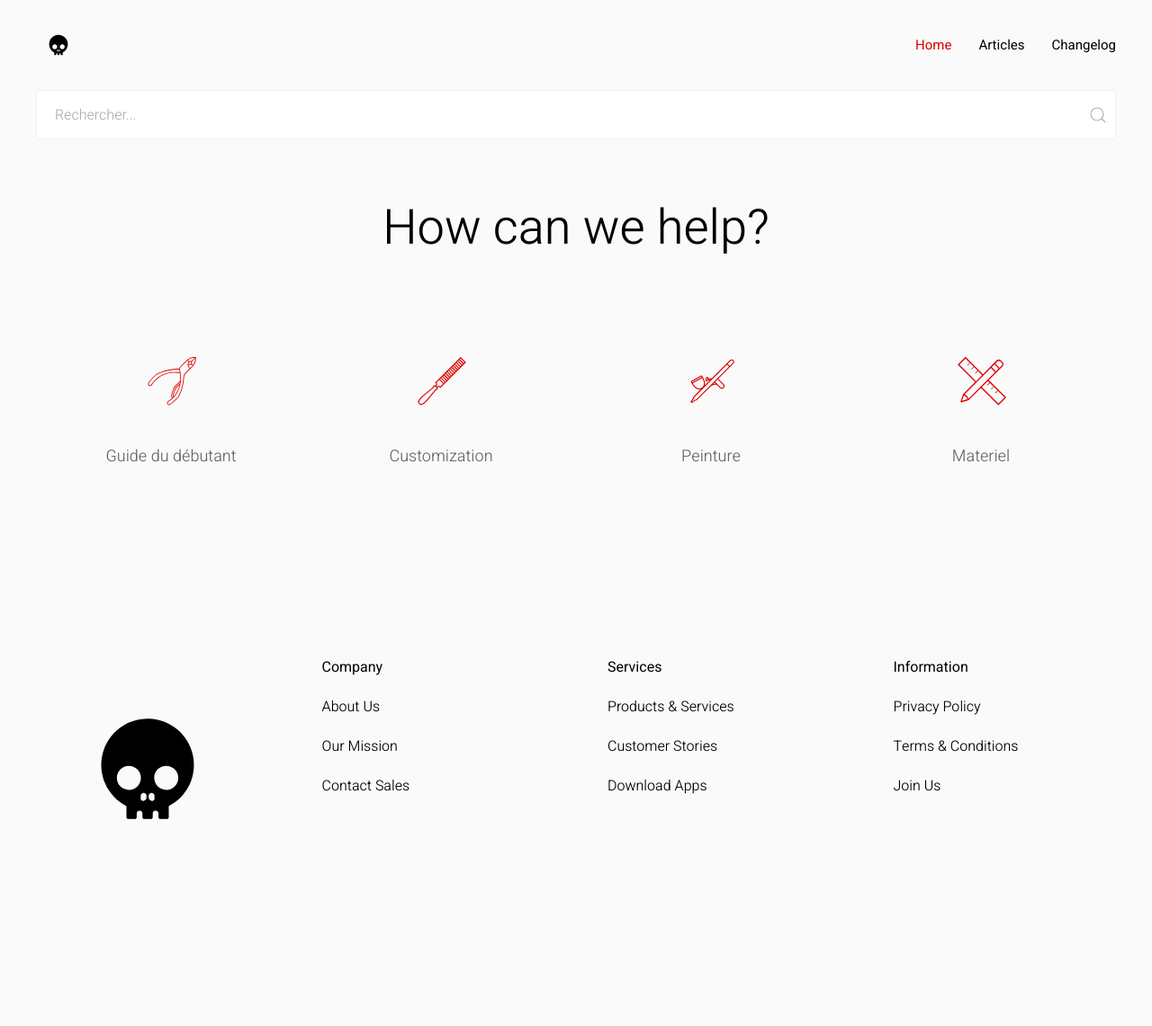
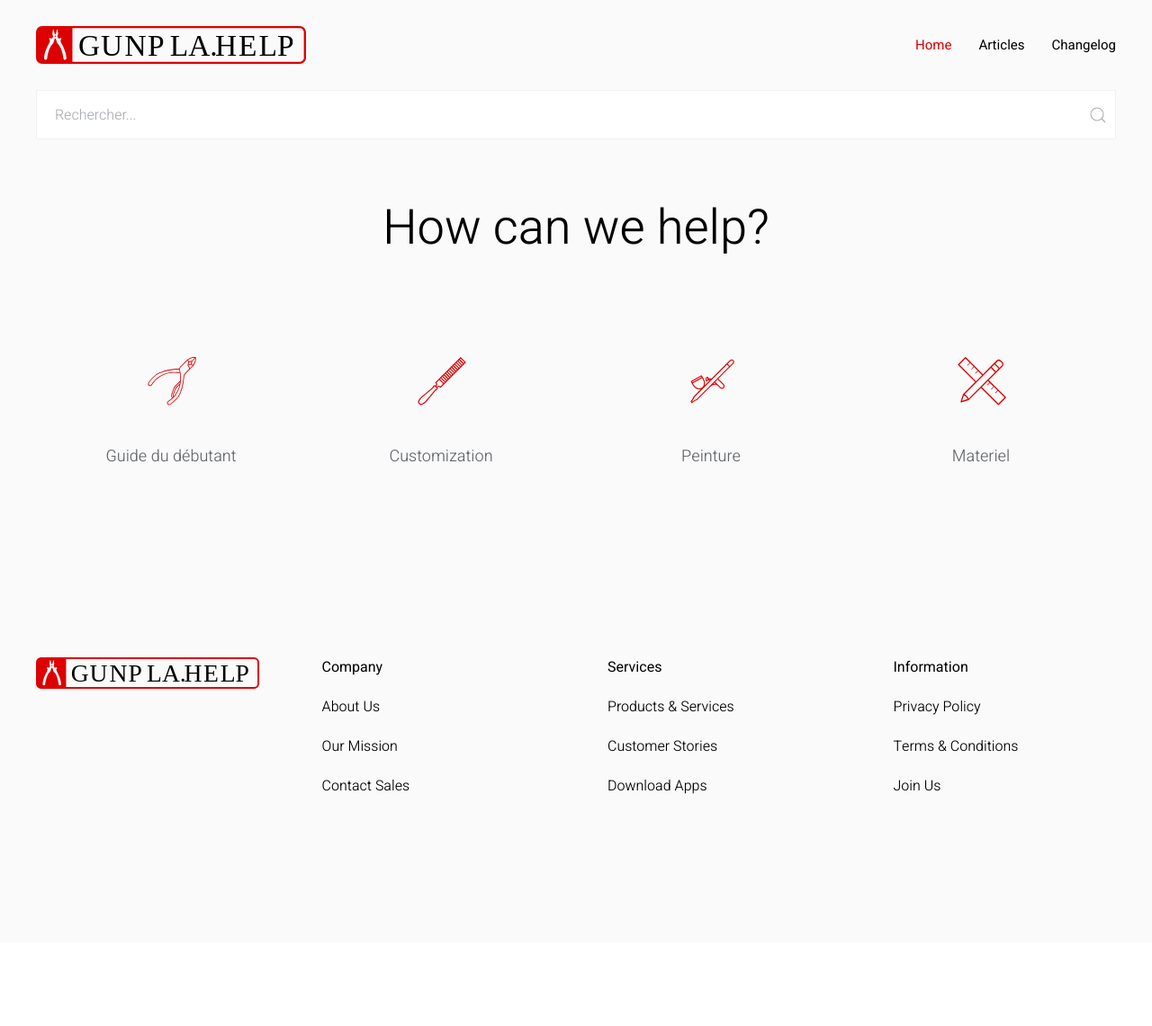
Before and after one commit to junthong/junthong.github.io, a Jekyll site: the page built from index.md, in a window 1280 px wide. Shown: the whole page at 90% size. Built offline with Jekyll 4.4.1, drawn with Linux system fonts in a browser that asks for light colours; after the commit the page ends 1048 px from its top, so only the background shows below that.

Commit message:
Added: logo, favicon and fixed translation.

```diff
--- a/_config.yml
+++ b/_config.yml
@@ -5,8 +5,8 @@
 # 'bundle exec jekyll serve'. If you change this file, please restart the server process.
 
 # Site title and description
-title: TMP_TITLE
-description: Customer Support Helpdesk Jekyll theme
+title: GUNPLA.help
+description: Tout ce dont vous avez besoin pour customiser votre gunpla.
 lang: fr
 
 # Site subpath, e.g. /blog
@@ -19,7 +19,7 @@
 url: https://junthong.github.io
 
 # Site logo # e.g. logo.png, upload logo image file to /uploads/ folder
-logo: favicon.svg
+logo: header-logo.svg
 
 # Default author settings
 author:
--- a/_data/translation.yml
+++ b/_data/translation.yml
@@ -30,7 +30,7 @@
   share_twitter: "Share on Twitter"
   share_facebook: "Share on Facebook"
   search_placeholder: "Rechercher..."
-  search_no_results: "Aucun résultat n'a été trouvé."
+  search_no_results: "Aucun résultat n&#39;a été trouvé."
   mobile_nav_site: "Menu"
   contact_name: "Nom"
   contact_email: "Email"
--- a/_includes/navbar.html
+++ b/_includes/navbar.html
@@ -2,7 +2,7 @@
     <div class="uk-container">
         <div data-uk-navbar>
             <div class="uk-navbar-left">
-                <a class="uk-navbar-item uk-logo" href="{{ "/" | relative_url }}">{% if site.logo %}<img src="{{ site.uploads | absolute_url }}{{ site.logo }}" alt="{{ site.title | escape }}" width="50" height="50">{% else %}{{ site.title | escape }}{% endif %}</a>
+                <a class="uk-navbar-item uk-logo" href="{{ "/" | relative_url }}">{% if site.logo %}<img src="{{ site.uploads | absolute_url }}{{ site.logo }}" alt="{{ site.title | escape }}" width="300">{% else %}{{ site.title | escape }}{% endif %}</a>
 
                 <ul class="uk-navbar-nav uk-visible@m">
                     {% for link in site.data.navigation_header.left %}
```
Also changed, not shown: uploads/favicon.png, uploads/favicon.svg, uploads/header-logo.svg (added).
